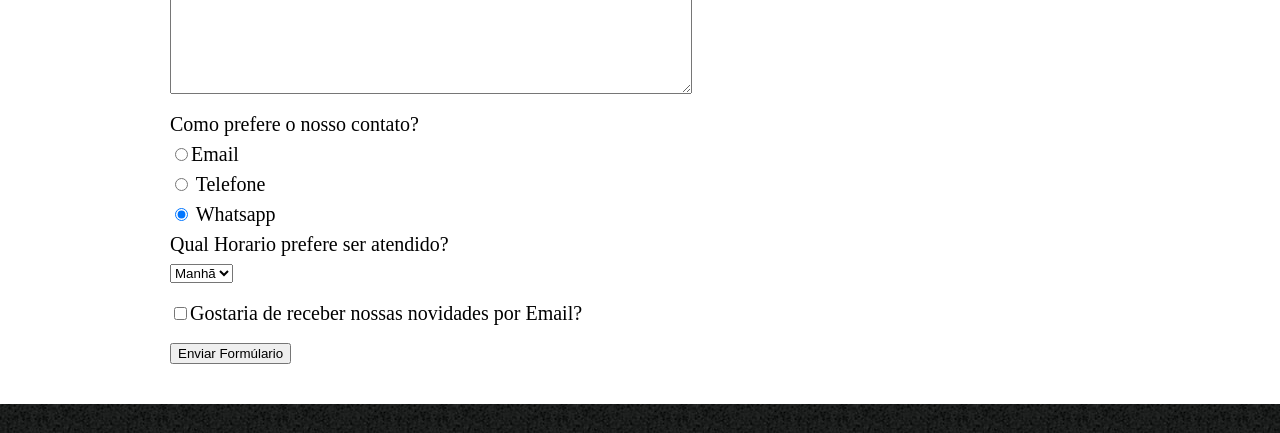
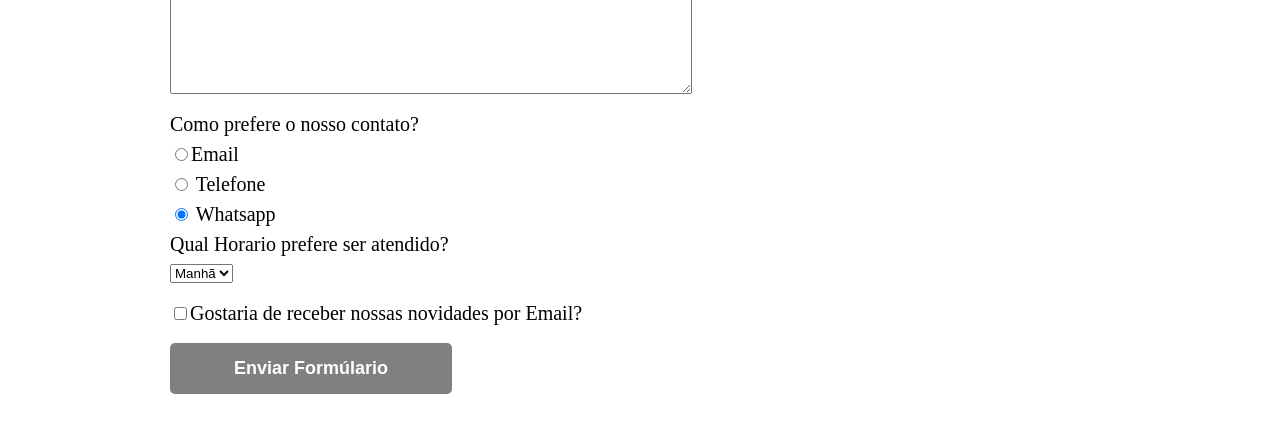
Before and after one commit to Wessant/Estudos, a plain HTML site: page HTML/contato.html in a window 1280 px wide. Shown: the part 708-1141 px from the top of the page. Drawn offline with Linux system fonts and the light colour scheme.

Commit message:
Style.css-011v

```diff
--- a/HTML/style.css
+++ b/HTML/style.css
@@ -115,3 +115,21 @@ form label, form legend {
 .checkbox {
 	margin: 20px 0;
 }
+
+.enviar {
+	width: 30%;
+	padding: 15px 0;
+	font-weight: bold;
+	font-size: 18px;
+	background: gray;
+	color: white;
+	border: none;
+	border-radius: 5px;
+	cursor: pointer;
+
+}
+
+.enviar:hover {
+	background: darkgray;
+	transform: scale(1.2);
+}
```
